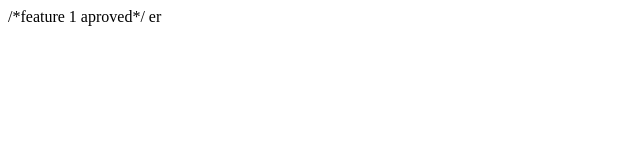
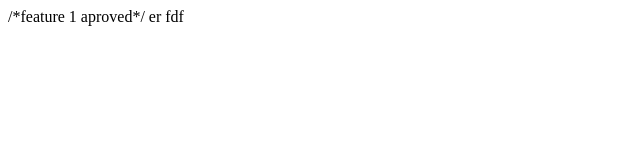
Before and after one commit to unxtcoder/test, a plain HTML site: page contact.html in a window 1280 px wide. Shown: the full height of the page, 0-640 px from the left. Drawn offline with Linux system fonts and the light colour scheme.

Commit message:
dfewrtrwew

```diff
--- a/contact.html
+++ b/contact.html
@@ -9,5 +9,5 @@
 </head>
 <body>
 er
-</body rr>
+fdf</body rr>
 </html>
```
